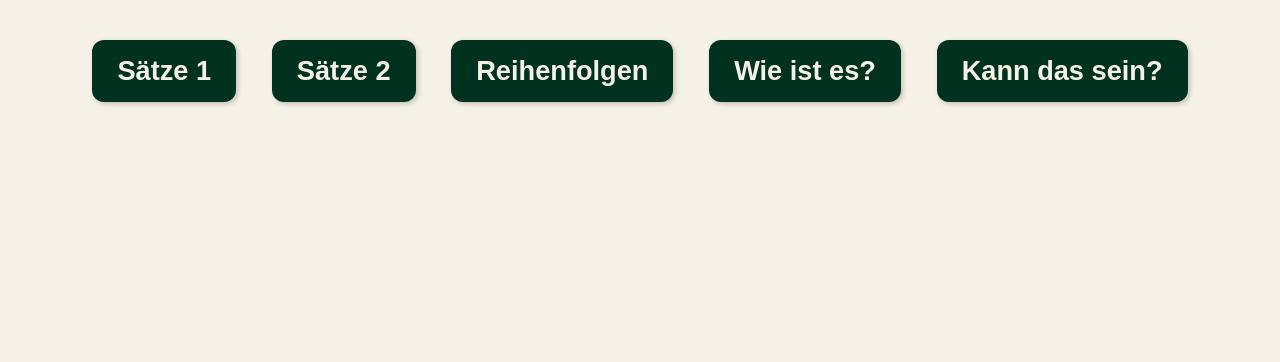
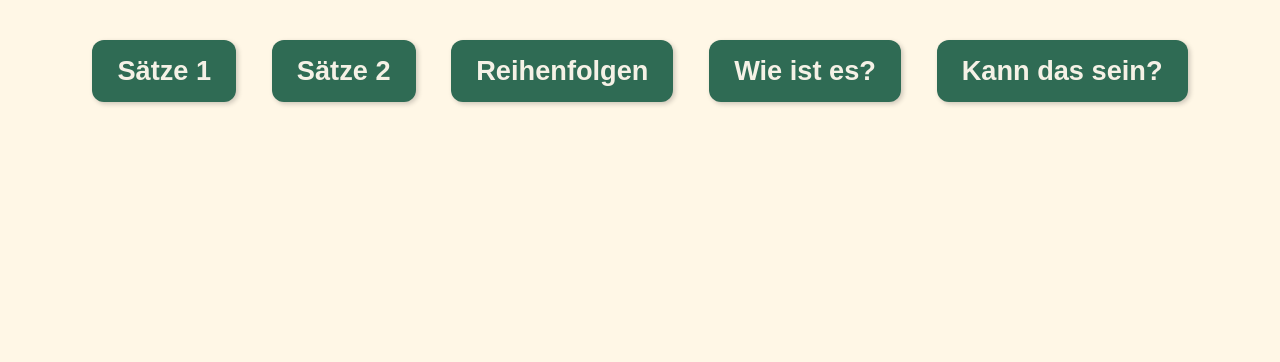
Before and after one commit to cindyrhr-sudo/Leseverstehen, a plain HTML site: page index.html in a window 1280 px wide. Shown: the part 438-800 px from the top of the page. Drawn offline with Linux system fonts and the light colour scheme.

Commit message:
Update index.html

```diff
--- a/index.html
+++ b/index.html
@@ -6,7 +6,7 @@
 <title>Blitzlesen Inhaltsverständnis</title>
 <style>
   body {
-    background-color: #f5f1e6;
+    background-color: #fff7e6;
     color: #013220;
     font-family: "Comic Sans MS", "Trebuchet MS", "Verdana", "Arial", sans-serif;
     font-weight: 700;
@@ -29,7 +29,7 @@
     font-weight: 700;
   }
   .button {
-    background-color: #013220;
+    background-color: #2f6b54;
     color: #f5f1e6;
     border: none;
     padding: 15px 25px;
```
